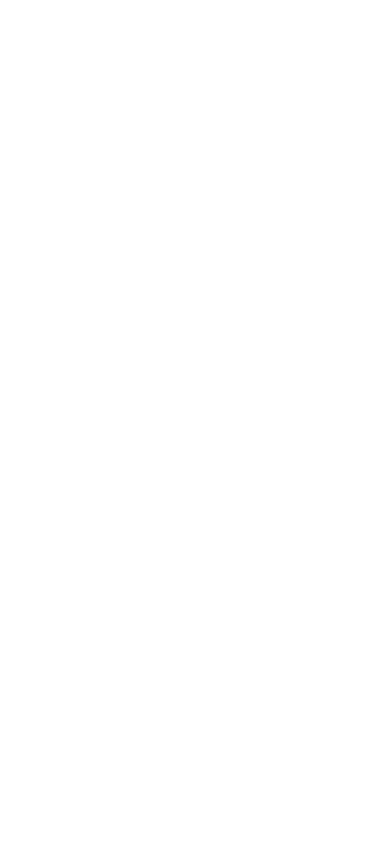
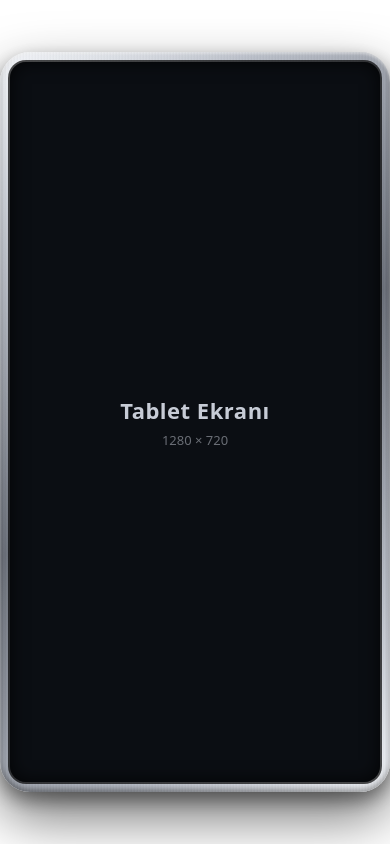
Before and after one commit to TekeFivem/fivem, a React (Vite) app: page / in a window 390 px wide. Built offline with nearby package versions, Linux system fonts and the light colour scheme.

Commit message:
tabletstore,tabletstlyes

```diff
--- a/src/App.tsx
+++ b/src/App.tsx
@@ -1,14 +1,10 @@
-import { useState } from 'react'
-
-import './App.css'
+import { Tablet } from './components/Tablet/Tablet'
 
 function App() {
-  const [count, setCount] = useState(0)
-
   return (
-    <>
-
-    </>
+    <Tablet>
+      {/* Buraya kendi ekran içeriğini / uygulamalarını koyacaksın */}
+    </Tablet>
   )
 }
 
--- /dev/null
+++ b/src/components/Tablet/Tablet.module.scss
@@ -0,0 +1,84 @@
+@use '../../styles/variables' as *;
+@use '../../styles/mixins' as *;
+
+.wrapper {
+  position: fixed;
+  inset: 0;
+  display: flex;
+  align-items: center;
+  justify-content: center;
+  pointer-events: none; // sadece tablet tıklamayı yakalasın (FiveM için ideal)
+}
+
+.tablet {
+  position: relative;
+  width: $tablet-width;
+  height: $tablet-height;
+  padding: $bezel;
+  border-radius: $radius;
+  pointer-events: auto;
+
+  @include metallic-surface();
+
+  // metalik derinlik: iç highlight + iç gölge + dış drop shadow
+  box-shadow:
+    inset 0 2px 3px rgba(255, 255, 255, 0.55),
+    inset 0 -3px 6px rgba(0, 0, 0, 0.45),
+    0 25px 55px rgba(0, 0, 0, 0.55),
+    0 8px 18px rgba(0, 0, 0, 0.4);
+
+  // üstte parlama (sheen)
+  &::before {
+    content: '';
+    position: absolute;
+    inset: 0;
+    border-radius: $radius;
+    background: linear-gradient(
+      120deg,
+      rgba(255, 255, 255, 0.28) 0%,
+      rgba(255, 255, 255, 0) 32%,
+      rgba(255, 255, 255, 0) 68%,
+      rgba(255, 255, 255, 0.18) 100%
+    );
+    pointer-events: none;
+  }
+
+  // fırça dokusu
+  &::after {
+    content: '';
+    position: absolute;
+    inset: 0;
+    border-radius: $radius;
+    @include brushed-overlay;
+    opacity: 0.5;
+    pointer-events: none;
+  }
+}
+
+.screen {
+  position: relative;
+  z-index: 1;
+  width: 100%;
+  height: 100%;
+  border-radius: 16px;
+  overflow: hidden;
+  background: $screen-bg;
+  box-shadow:
+    0 0 0 2px rgba(0, 0, 0, 0.7),
+    inset 0 0 18px rgba(0, 0, 0, 0.8);
+}
+
+.placeholder {
+  width: 100%;
+  height: 100%;
+  display: flex;
+  flex-direction: column;
+  align-items: center;
+  justify-content: center;
+  gap: 6px;
+  color: #c7ccd6;
+  font-family: system-ui, sans-serif;
+
+  span { font-size: 22px; font-weight: 600; letter-spacing: 0.5px; }
+  small { font-size: 13px; opacity: 0.5; }
+}
--- /dev/null
+++ b/src/components/Tablet/Tablet.tsx
@@ -0,0 +1,30 @@
+import type { ReactNode } from 'react'
+import { useTabletStore } from '../../store/tabletStore'
+import styles from './Tablet.module.scss'
+
+interface TabletProps {
+  /** Ekran içeriği (uygulamalar, home screen vs.) */
+  children?: ReactNode
+}
+
+export const Tablet = ({ children }: TabletProps) => {
+  const isOpen = useTabletStore((s) => s.isOpen)
+  if (!isOpen) return null
+
+  return (
+    <div className={styles.wrapper}>
+      <div className={styles.tablet}>
+        {/* Ekran */}
+        <div className={styles.screen}>
+          {children ?? (
+            <div className={styles.placeholder}>
+              <span>Tablet Ekranı</span>
+              <small>1280 × 720</small>
+            </div>
+          )}
+        </div>
+
+      </div>
+    </div>
+  )
+}
--- /dev/null
+++ b/src/store/tabletStore.ts
@@ -0,0 +1,15 @@
+import { create } from 'zustand'
+
+interface TabletState {
+  isOpen: boolean
+  open: () => void
+  close: () => void
+  toggle: () => void
+}
+
+export const useTabletStore = create<TabletState>((set) => ({
+  isOpen: true, // geliştirme için açık; FiveM'de NUI mesajıyla yönetilir
+  open: () => set({ isOpen: true }),
+  close: () => set({ isOpen: false }),
+  toggle: () => set((s) => ({ isOpen: !s.isOpen })),
+}))
--- /dev/null
+++ b/src/styles/_mixins.scss
@@ -0,0 +1,25 @@
+@use 'variables' as *;
+
+// Metalik fırçalanmış yüzey
+@mixin metallic-surface($angle: 145deg) {
+  background:
+    linear-gradient(
+      $angle,
+      $metal-light 0%,
+      $metal-mid 18%,
+      $metal-dark 50%,
+      $metal-mid 82%,
+      $metal-light 100%
+    );
+}
+
+// İnce fırça dokusu (brushed metal)
+@mixin brushed-overlay {
+  background-image: repeating-linear-gradient(
+    90deg,
+    rgba(255, 255, 255, 0.05) 0px,
+    rgba(255, 255, 255, 0.05) 1px,
+    rgba(0, 0, 0, 0.04) 2px,
+    rgba(0, 0, 0, 0.04) 3px
+  );
+}
--- /dev/null
+++ b/src/styles/_variables.scss
@@ -0,0 +1,14 @@
+// Tablet ölçüleri (toplam çerçeve 1280 x 720)
+$tablet-width: 1280px;
+$tablet-height: 720px;
+$bezel: 10px;        // çerçeve kalınlığı
+$radius: 30px;
+
+// Metalik palet
+$metal-light: #eef1f6;
+$metal-mid:   #b9bec8;
+$metal-dark:  #6c717b;
+$metal-deep:  #3c3f46;
+
+// Ekran
+$screen-bg: #0b0e13;
```
